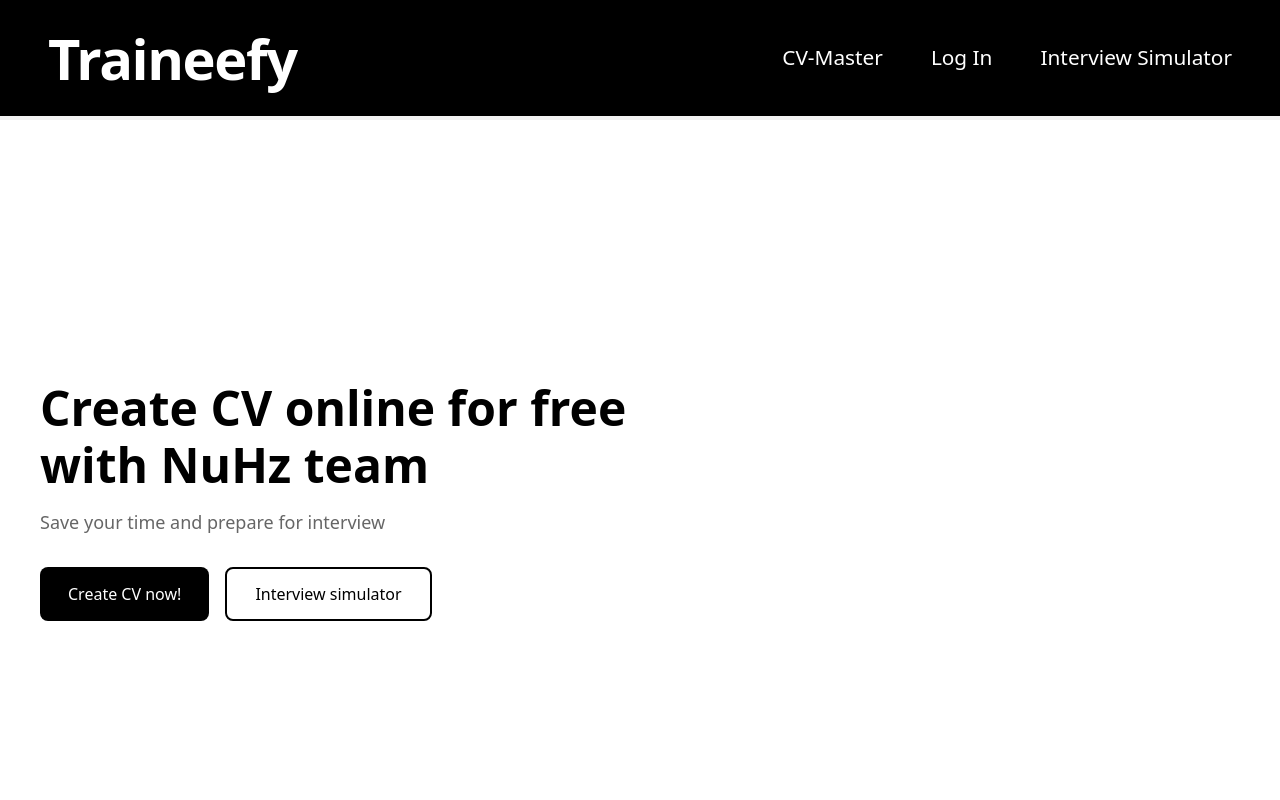
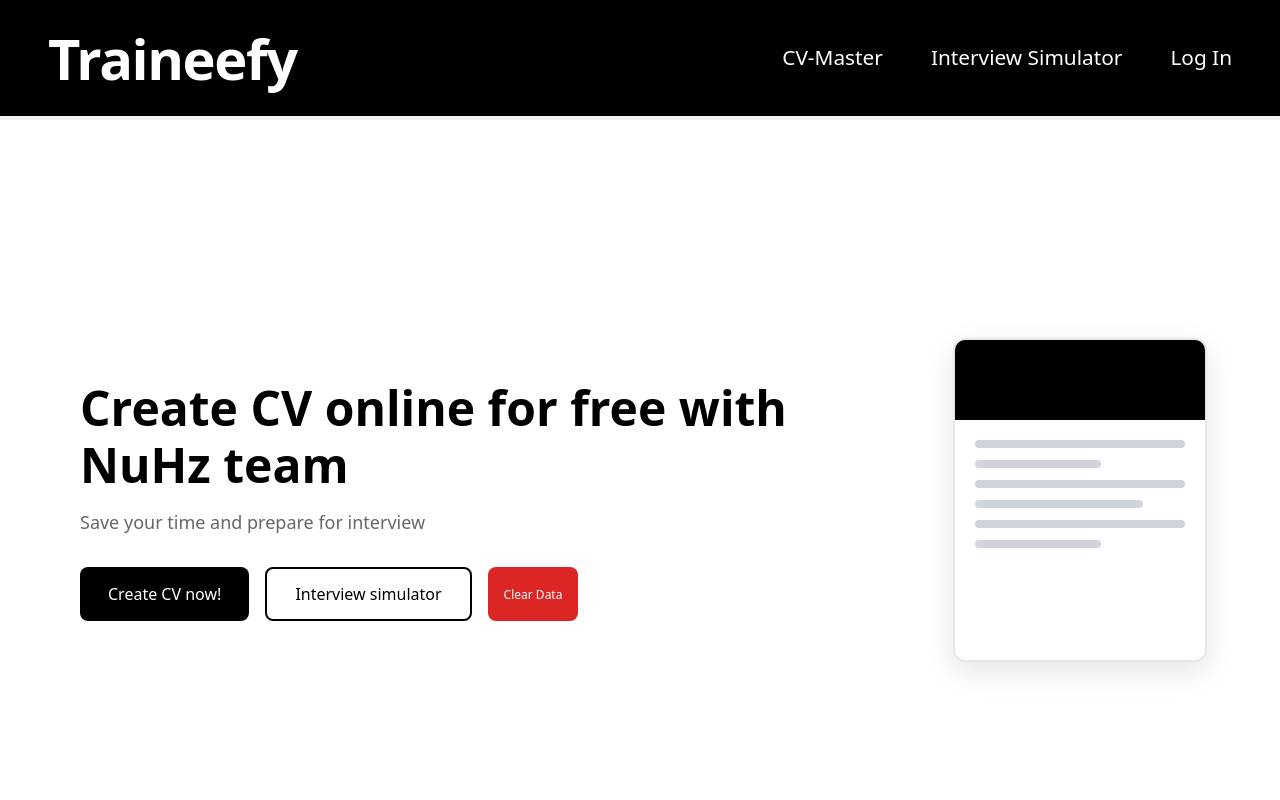
Before and after one commit to AnnKuts/NuHz-hackathon, a React (Vite) app in the folder frontend/: page / in a window 1280 px wide. Shown: the top 800 px of the page. Built offline with nearby package versions, Linux system fonts and the light colour scheme.

Commit message:
feat: fix header and load iterview results func

```diff
--- a/frontend/src/components/Dashboard/Dashboard.scss
+++ b/frontend/src/components/Dashboard/Dashboard.scss
@@ -3,10 +3,30 @@
   width: 100%;
   background-color: #ffffff;
   padding: 80px 40px;
-  display: flex;
-  flex-direction: column;
-  justify-content: center;
-  align-items: flex-start;
+
+  &__content {
+    max-width: 1200px;
+    margin: 0 auto;
+    display: flex;
+    align-items: center;
+    justify-content: space-between;
+    gap: 60px;
+    height: 100%;
+  }
+
+  &__left {
+    flex: 1;
+    display: flex;
+    flex-direction: column;
+    justify-content: center;
+  }
+
+  &__right {
+    flex: 0 0 400px;
+    display: flex;
+    justify-content: center;
+    align-items: center;
+  }
 
   &__title {
     font-size: 48px;
@@ -15,7 +35,6 @@
     margin: 0 0 16px 0;
     line-height: 1.2;
     text-align: left;
-    max-width: 700px;
   }
 
   &__subtitle {
@@ -25,7 +44,6 @@
     margin: 0 0 32px 0;
     line-height: 1.4;
     text-align: left;
-    max-width: 700px;
   }
 
   &__buttons {
@@ -34,8 +52,56 @@
     flex-wrap: wrap;
   }
 
+  &__cv-preview {
+    display: flex;
+    justify-content: center;
+    align-items: center;
+  }
+
+  .cv-mockup {
+    width: 250px;
+    height: 320px;
+    background: #ffffff;
+    border: 2px solid #e5e7eb;
+    border-radius: 12px;
+    box-shadow: 0 10px 30px rgba(0, 0, 0, 0.1);
+    transition: transform 0.3s ease;
+
+    &:hover {
+      transform: translateY(-10px);
+      box-shadow: 0 15px 40px rgba(0, 0, 0, 0.15);
+    }
+  }
+
+  .cv-header {
+    height: 80px;
+    background: #000000;
+    border-radius: 10px 10px 0 0;
+    margin-bottom: 20px;
+  }
+
+  .cv-lines {
+    padding: 0 20px;
+  }
+
+  .cv-line {
+    height: 8px;
+    background: #d1d5db;
+    border-radius: 4px;
+    margin-bottom: 12px;
+
+    &.short {
+      width: 60%;
+    }
+
+    &.medium {
+      width: 80%;
+    }
+  }
+
   &__button-CV,
-  &__button-Interview {
+  &__button-Interview,
+  &__button-clear {
     padding: 14px 28px;
     font-size: 16px;
     font-weight: 500;
@@ -69,7 +135,20 @@
     border: 2px solid #000000;
 
     &:hover {
-      background-color: #f5f5f5;
+      background-color: #4b5563;
+      color: #ffffff;
+      border-color: #4b5563;
+    }
+  }
+
+  &__button-clear {
+    background-color: #dc2626;
+    color: #ffffff;
+    font-size: 12px;
+    padding: 8px 16px;
+
+    &:hover {
+      background-color: #b91c1c;
     }
   }
 }
--- a/frontend/src/components/Dashboard/Dashboard.tsx
+++ b/frontend/src/components/Dashboard/Dashboard.tsx
@@ -13,6 +13,8 @@ const Dashboard = () => {
 
   return (
     <div className="dashboard">
+      <div className="dashboard__content">
+        <div className="dashboard__left">
           <h1 className="dashboard__title">
             Create CV online for free with NuHz team
           </h1>
@@ -26,6 +28,32 @@ const Dashboard = () => {
             <button className="dashboard__button-Interview" onClick={handleInterview}>
               Interview simulator
             </button>
+            <button
+              className="dashboard__button-clear"
+              onClick={() => {
+                localStorage.clear();
+                alert('LocalStorage cleared!');
+              }}
+            >
+              Clear Data
+            </button>
+          </div>
+        </div>
+        <div className="dashboard__right">
+          <div className="dashboard__cv-preview">
+            <div className="cv-mockup">
+              <div className="cv-header"></div>
+              <div className="cv-lines">
+                <div className="cv-line"></div>
+                <div className="cv-line short"></div>
+                <div className="cv-line"></div>
+                <div className="cv-line medium"></div>
+                <div className="cv-line"></div>
+                <div className="cv-line short"></div>
+              </div>
+            </div>
+          </div>
+        </div>
       </div>
     </div>
   );
--- a/frontend/src/components/Interview/Interview.tsx
+++ b/frontend/src/components/Interview/Interview.tsx
@@ -2,6 +2,7 @@ import React from "react";
 import "./Interview.scss";
 import { interviewQuestions } from "../../utils/interviewQuestions";
 import { fetchQuestions, estimateAnswers } from "../../api/api";
+import { saveInterviewResult } from "../../utils/interviewStorage";
 
 const maxTimeLimit = 60;
 const warningTimeThreshold = 60;
@@ -130,13 +131,16 @@ function Interview() {
       setUserAnswers(allAnswers);
 
       const timeLimitSeconds = settings.timeLimit * 60;
-      setTimeUsed(timeLimitSeconds - remainingTime);
+      const finalTimeUsed = timeLimitSeconds - remainingTime;
+      setTimeUsed(finalTimeUsed);
       setFinished(true);
 
+      let finalEstimate = null;
       try {
         const apiEstimate = await estimateAnswers(allAnswers);
         if (apiEstimate && apiEstimate.estimate) {
-          setEstimate(apiEstimate.estimate);
+          finalEstimate = apiEstimate.estimate;
+          setEstimate(finalEstimate);
         } else {
           throw new Error("Invalid API response");
         }
@@ -144,6 +148,16 @@ function Interview() {
         console.warn("Failed to get estimate from API, using score:", error);
         setEstimate(null);
       }
+
+      // Сохраняем результат интервью
+      saveInterviewResult({
+        score,
+        totalQuestions: quiz.length,
+        timeUsed: finalTimeUsed,
+        estimate: finalEstimate,
+        specialization: settings.specialization,
+        summary: `${score}/${quiz.length} correct answers`
+      });
     }
   };
 
--- /dev/null
+++ b/frontend/src/components/InterviewResultsLoader/InterviewResultsLoader.tsx
@@ -0,0 +1,89 @@
+import React from 'react';
+import { getLatestInterviewResult, formatInterviewResult } from '../../utils/interviewStorage';
+
+interface InterviewResultsLoaderProps {
+  onLoad: (result: string) => void;
+  className?: string;
+  currentValue?: string;
+}
+
+export const InterviewResultsLoader: React.FC<InterviewResultsLoaderProps> = ({
+  onLoad,
+  className,
+  currentValue
+}) => {
+  const handleLoadLatestResult = () => {
+    const latestResult = getLatestInterviewResult();
+    if (latestResult) {
+      const formattedResult = formatInterviewResult(latestResult);
+      onLoad(formattedResult);
+    }
+  };
+
+  const latestResult = getLatestInterviewResult();
+
+  if (!latestResult) {
+    return (
+      <div className={className}>
+        <p>No interview results available</p>
+      </div>
+    );
+  }
+
+  return (
+    <div className={className}>
+      <div style={{ marginBottom: '12px' }}>
+        <button
+          type="button"
+          onClick={handleLoadLatestResult}
+          style={{
+            padding: '8px 16px',
+            backgroundColor: '#4a5568',
+            color: 'white',
+            border: 'none',
+            borderRadius: '4px',
+            cursor: 'pointer',
+            fontSize: '14px',
+            marginRight: '8px'
+          }}
+        >
+          Load Latest Interview Results
+        </button>
+        {currentValue && (
+          <button
+            type="button"
+            onClick={() => onLoad('')}
+            style={{
+              padding: '8px 16px',
+              backgroundColor: '#dc3545',
+              color: 'white',
+              border: 'none',
+              borderRadius: '4px',
+              cursor: 'pointer',
+              fontSize: '14px'
+            }}
+          >
+            Clear
+          </button>
+        )}
+      </div>
+
+      {currentValue && (
+        <div style={{
+          padding: '8px 12px',
+          backgroundColor: '#f8f9fa',
+          border: '1px solid #e9ecef',
+          borderRadius: '4px',
+          fontSize: '14px',
+          marginBottom: '8px'
+        }}>
+          <strong>Current:</strong> {currentValue}
+        </div>
+      )}
+
+      <div style={{ fontSize: '12px', color: '#666' }}>
+        Latest available: {formatInterviewResult(latestResult)}
+      </div>
+    </div>
+  );
+};
--- a/frontend/src/components/MasterCV/MasterCV.scss
+++ b/frontend/src/components/MasterCV/MasterCV.scss
@@ -39,6 +39,14 @@
 
 .mastercv__form-group {
   margin-bottom: 15px;
+}
+
+.mastercv__interview-loader {
+  margin-bottom: 12px;
+  padding: 12px;
+  background-color: #f8f9fa;
+  border: 1px solid #e9ecef;
+  border-radius: 6px;
 }
 
 .mastercv__form-label-with-button {
@@ -247,7 +255,6 @@
   }
 }
 
-// Стили для валидации
 .mastercv__form-input--error,
 .mastercv__form-textarea--error {
   border-color: #e74c3c !important;
--- a/frontend/src/components/MasterCV/MasterCV.tsx
+++ b/frontend/src/components/MasterCV/MasterCV.tsx
@@ -11,6 +11,7 @@ import { TextField } from "../../forms/cv_form/TextField";
 import { MultiInputField } from "../../forms/cv_form/MultiInputField";
 import { ProjectListField } from "../../forms/cv_form/ProjectListField";
 import { ExperienceListField } from "../../forms/cv_form/ExperienceListField";
+import { InterviewResultsLoader } from "../InterviewResultsLoader/InterviewResultsLoader";
 
 const MasterCV = ({ formData, setFormData }: MasterCVProps) => {
   const { handleChange, handleFileChange } = useFormChange(formData, setFormData);
@@ -68,6 +69,24 @@ const MasterCV = ({ formData, setFormData }: MasterCVProps) => {
       case 'textarea':
       case 'input':
       default:
+        // Special handling for interviewResults field
+        if (field.name === 'interviewResults') {
+          return (
+            <div key={field.name} className="mastercv__form-group">
+              <label className="mastercv__form-label" htmlFor={field.name}>
+                {field.label}
+              </label>
+              <InterviewResultsLoader
+                onLoad={(result) => {
+                  setFormData(prev => ({ ...prev, interviewResults: result }));
+                }}
+                className="mastercv__interview-loader"
+                currentValue={formData.interviewResults}
+              />
+            </div>
+          );
+        }
+
         return (
           <TextField
             {...commonProps}
--- a/frontend/src/components/Navigation/Header/Header.scss
+++ b/frontend/src/components/Navigation/Header/Header.scss
@@ -51,10 +51,11 @@
     color: #ffffff;
     font-size: 1.3rem;
     text-decoration: none;
-    transition: color 0.2s ease-in-out;
+    transition: all 0.3s ease;
 
     &:hover {
       color: #d1d5db;
+      transform: scale(1.1);
     }
   }
 }
--- a/frontend/src/components/Navigation/Header/Header.tsx
+++ b/frontend/src/components/Navigation/Header/Header.tsx
@@ -10,8 +10,9 @@ interface NavLink {
 const Header: React.FC = () => {
   const navLinks: NavLink[] = [
     { href: '/master-cv', label: 'CV-Master' },
+    { href: '/interview', label: 'Interview Simulator' },
     { href: '/login', label: 'Log In' },
-    { href: '/interview', label: 'Interview Simulator' },
+
   ];
 
   return (
--- a/frontend/src/utils/cvPreviewHooks.ts
+++ b/frontend/src/utils/cvPreviewHooks.ts
@@ -118,5 +118,13 @@ export const useMainSections = (formData: FormData): MainSection[] => {
     });
   }
 
+  if (formData.interviewResults) {
+    sections.push({
+      title: 'INTERVIEW RESULTS',
+      type: 'text',
+      content: formData.interviewResults
+    });
+  }
+
   return sections;
 };
--- /dev/null
+++ b/frontend/src/utils/interviewStorage.ts
@@ -0,0 +1,58 @@
+interface InterviewResult {
+  id: string;
+  timestamp: number;
+  score: number;
+  totalQuestions: number;
+  timeUsed: number;
+  estimate: string | null;
+  specialization: string;
+  summary: string;
+}
+
+const STORAGE_KEY = 'interview_results';
+
+export const saveInterviewResult = (result: Omit<InterviewResult, 'id' | 'timestamp'>): string => {
+  const id = Date.now().toString();
+  const fullResult: InterviewResult = {
+    ...result,
+    id,
+    timestamp: Date.now(),
+  };
+
+  const existingResults = getInterviewResults();
+  const updatedResults = [...existingResults, fullResult];
+
+  localStorage.setItem(STORAGE_KEY, JSON.stringify(updatedResults));
+  return id;
+};
+
+export const getInterviewResults = (): InterviewResult[] => {
+  try {
+    const stored = localStorage.getItem(STORAGE_KEY);
+    return stored ? JSON.parse(stored) : [];
+  } catch {
+    return [];
+  }
+};
+
+export const getLatestInterviewResult = (): InterviewResult | null => {
+  const results = getInterviewResults();
+  return results.length > 0 ? results[results.length - 1] : null;
+};
+
+export const formatInterviewResult = (result: InterviewResult): string => {
+  const date = new Date(result.timestamp).toLocaleDateString();
+  const percentage = Math.round((result.score / result.totalQuestions) * 100);
+
+  let summary = `Interview (${date}): ${result.score}/${result.totalQuestions} (${percentage}%)`;
+
+  if (result.estimate) {
+    summary += ` - ${result.estimate}`;
+  }
+
+  if (result.specialization) {
+    summary += ` [${result.specialization}]`;
+  }
+
+  return summary;
+};
```
Lines whose indentation alone changed are shown as unchanged.
